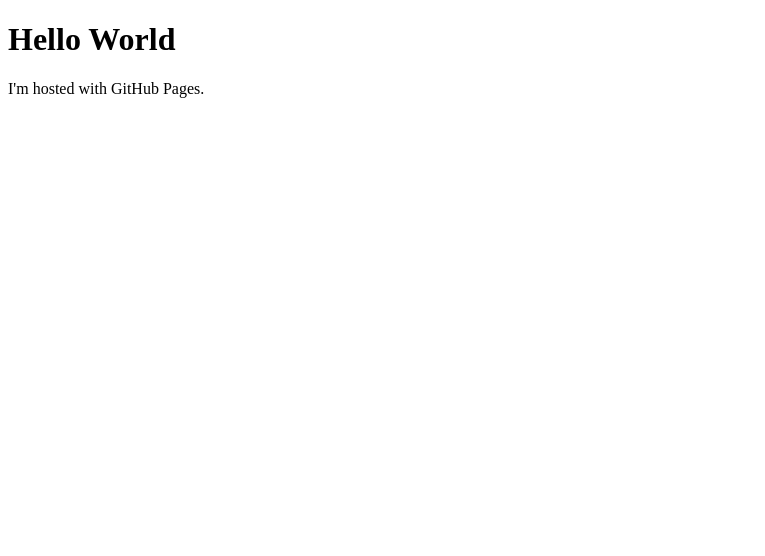
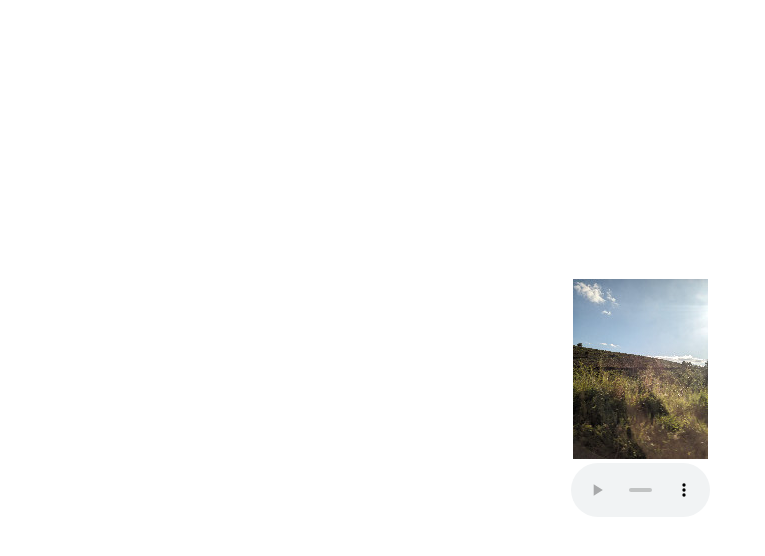
Before and after one commit to xivom/xivom.github.io, a plain HTML site: page index.html in a window 1280 px wide. Shown: the whole page, without its empty margins (0-765 px from the left). Drawn offline with Linux system fonts and the light colour scheme.

Commit message:
the neocities html, but better

```diff
--- a/index.html
+++ b/index.html
@@ -1,7 +1,39 @@
 <!DOCTYPE html>
 <html>
+<head>
+  <meta name="viewport" content="width=device-width, initial-scale=1.0">
+  <title>xivom.isonline</title>
+  <link rel="icon" type="image/jpg" href="icon.jpg">
+  <style>
+    body {
+      margin: 0;
+      padding: 0;
+      height: 100vh;
+      display: flex;
+      justify-content: center;
+      align-items: center;
+    }
+    .container {
+      text-align: center;
+    }
+    img {
+      max-width: 100%;
+      height: auto;
+    }
+    audio {
+      width: 100%;
+    }
+  </style>
+</head>
 <body>
-<h1>Hello World</h1>
-<p>I'm hosted with GitHub Pages.</p>
+  <div class="container">
+    <a href="https://xivom.bandcamp.com">
+      <img src="image.jpg" alt="ir para meu bandcamp">
+    </a>
+    <audio controls>
+      <source src="lindo.flac" type="audio/flac">
+      era pra tê um áudio aqui, ôxe!
+    </audio>
+  </div>
 </body>
 </html>
```
Also changed, not shown: icon.jpg (added), image.jpg (added), 1 other file.
